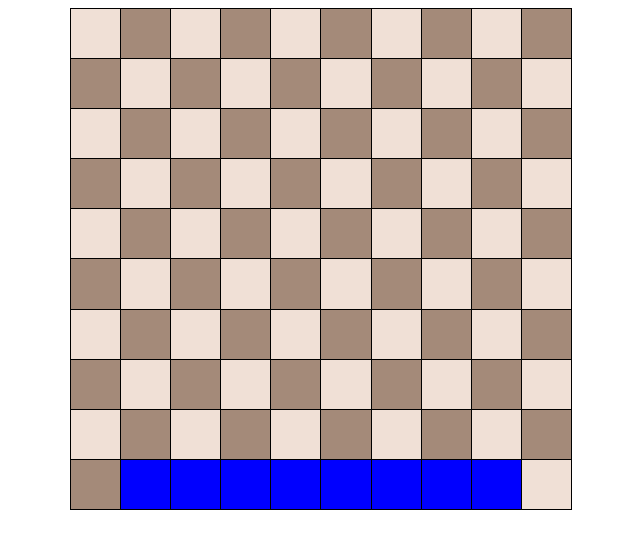
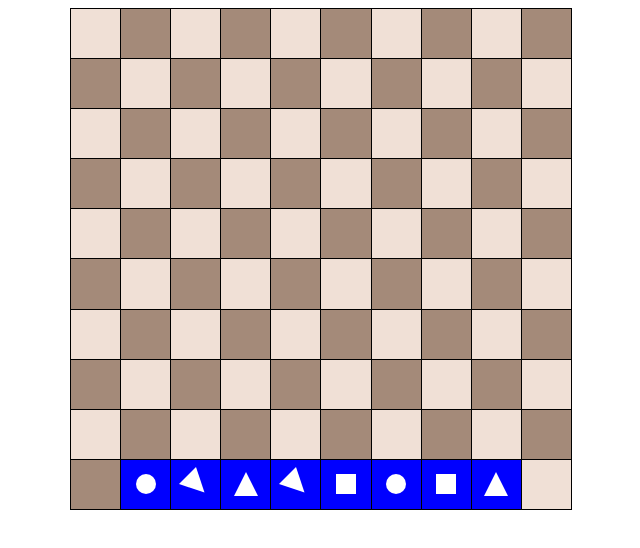
Before and after one commit to tonihintikka/taifho-game, a React (Create React App) app: page / in a window 1280 px wide. Shown: the top 548 px of the page, without its empty margins (320-960 px from the left). Built offline with nearby package versions, Linux system fonts and the light colour scheme.

Commit message:
siniset nappulat näkyy

```diff
--- a/src/App.tsx
+++ b/src/App.tsx
@@ -1,12 +1,37 @@
 import React, { useState } from "react";
 import "./App.css";
-import Board, { createInitialBoardState, StartingPositions } from "./Board";
+import Board from "./Board";
+import { startingPositions, StartingPositions } from "./startingPositions";
 
-function App() {
-  const rows = 10;
-  const cols = 10;
-  const initialBoardState = createInitialBoardState(StartingPositions, rows, cols);
+const App: React.FC = () => {
 
+  const createInitialBoardState = (
+    startingPositions: StartingPositions,
+    rows: number,
+    cols: number
+  ) => {
+    const boardState: any[][] = Array.from({ length: rows }, () =>
+      Array.from({ length: cols }, () => null)
+    );
+
+    for (const player in startingPositions) {
+      const positions = startingPositions[player].positions;
+      const color = startingPositions[player].color;
+      for (const coordinate in positions) {
+        const x = coordinate.charCodeAt(0) - "a".charCodeAt(0);
+        const y = 9 - (parseInt(coordinate[1], 10) - 1);
+        boardState[y][x] = {
+          player: player,
+          pieceType: positions[coordinate],
+          color: color,
+        };
+      }
+    }
+
+    return boardState;
+  };
+
+  const initialBoardState = createInitialBoardState(startingPositions, 10, 10);
   const [boardState, setBoardState] = useState(initialBoardState);
 
   const handleMove = (from: string, to: string) => {
@@ -15,8 +40,8 @@ function App() {
     const toX = to.charCodeAt(0) - "a".charCodeAt(0);
     const toY = 9 - (parseInt(to[1], 10) - 1);
 
-    const newBoardState = boardState.map((row) => row.slice());
-    newBoardState[toY][toX] = boardState[fromY][fromX];
+    const newBoardState = [...boardState];
+    newBoardState[toY][toX] = newBoardState[fromY][fromX];
     newBoardState[fromY][fromX] = null;
 
     setBoardState(newBoardState);
@@ -27,6 +52,6 @@ function App() {
       <Board boardState={boardState} onMove={handleMove} />
     </div>
   );
-}
+};
 
 export default App;
--- a/src/Board.tsx
+++ b/src/Board.tsx
@@ -1,42 +1,7 @@
 import React from "react";
 import "./App.css";
 import Piece, { PieceProps } from "./Piece";
-
-export interface StartingPositions {
-  [key: string]: {
-    color: string;
-    positions: { [key: string]: string };
-  };
-}
-
-export const StartingPositions: StartingPositions = {
-  player1: {
-    color: "red",
-    positions: {
-      b10: "triangle",
-      c10: "square",
-      d10: "circle",
-      e10: "square",
-      f10: "diamond",
-      g10: "triangle",
-      h10: "diamond",
-      i10: "circle",
-    },
-  },
-  player2: {
-    color: "blue",
-    positions: {
-      i1: "triangle",
-      h1: "square",
-      g1: "circle",
-      f1: "square",
-      e1: "diamond",
-      d1: "triangle",
-      c1: "diamond",
-      b1: "circle",
-    },
-  },
-};
+import { startingPositions, StartingPositions } from "./startingPositions";
 
 interface BoardProps {
   boardState: (PieceProps | null)[][];
@@ -94,7 +59,7 @@ export const createInitialBoardState = (
       const y = 9 - (parseInt(coordinate[1], 10) - 1);
       boardState[y][x] = {
         player: player,
-        type: positions[coordinate],
+        pieceType: positions[coordinate], // Muutetaan 'type' -> 'pieceType'
         color: color,
       };
     }
@@ -103,4 +68,5 @@ export const createInitialBoardState = (
   return boardState;
 };
 
+
 export default Board;
--- /dev/null
+++ b/src/startingPositions.ts
@@ -0,0 +1,36 @@
+// startingPositions.ts
+export interface StartingPositions {
+    [key: string]: {
+      color: string;
+      positions: { [key: string]: string };
+    };
+  }
+
+  export const startingPositions: StartingPositions = {
+    player1: {
+      color: "red",
+      positions: {
+        b10: "triangle",
+        c10: "square",
+        d10: "circle",
+        e10: "square",
+        f10: "diamond",
+        g10: "triangle",
+        h10: "diamond",
+        i10: "circle",
+      },
+    },
+    player2: {
+      color: "blue",
+      positions: {
+        i1: "triangle",
+        h1: "square",
+        g1: "circle",
+        f1: "square",
+        e1: "diamond",
+        d1: "triangle",
+        c1: "diamond",
+        b1: "circle",
+      },
+    },
+  };
```
